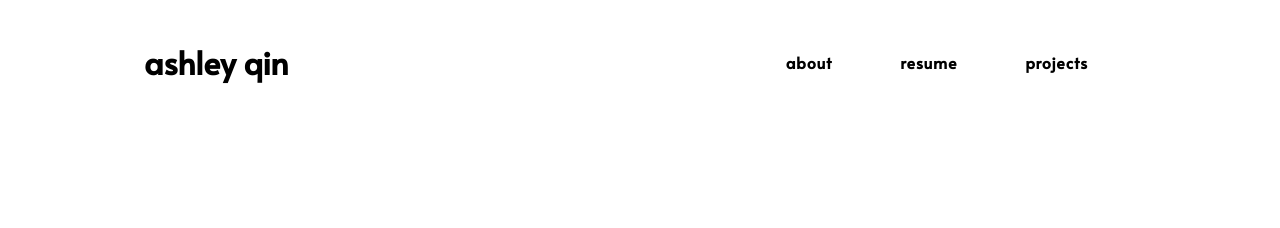
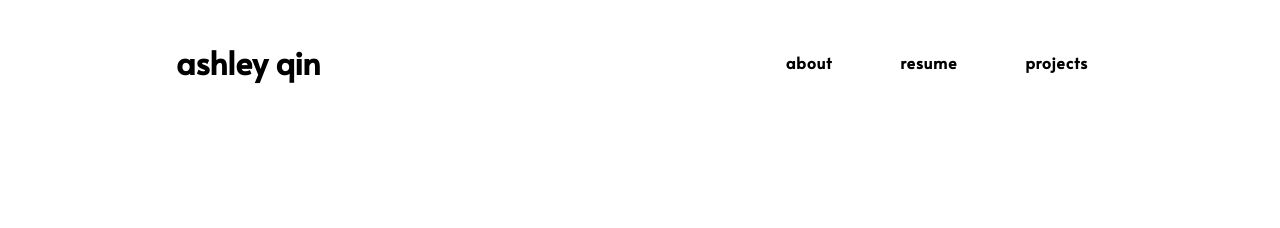
Before and after one commit to ashleyyqin/ashleyyqin.github.io, a Jekyll site: the page built from index.html, in a window 1280 px wide. Shown: the top 228 px of the page. Built offline with Jekyll 4.4.1, drawn with Linux system fonts in a browser that asks for light colours.

Commit message:
Update main.css

```diff
--- a/styles/main.css
+++ b/styles/main.css
@@ -138,7 +138,7 @@ header a:hover {
     /*margin-left: auto;*/
     z-index: 2000;
     font-size: 200%;
-    margin-left: 3em;
+    margin-left: 4em;
     /*margin-right: auto;*/
 }
 
```
